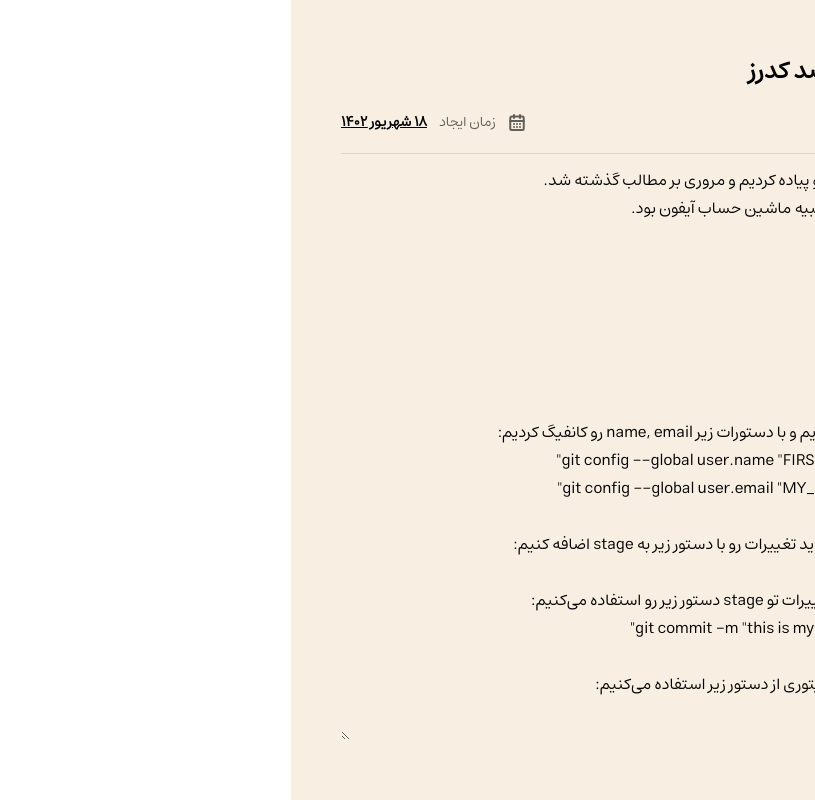
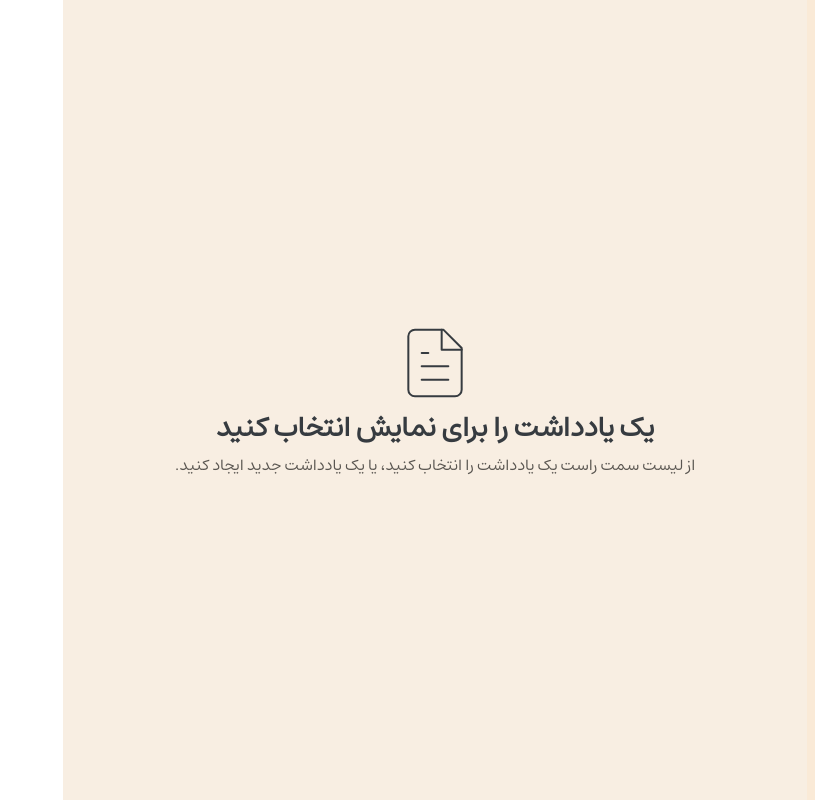
Before and after one commit to soltanipoor/noted, a React (Vite) app: page / in a window 1280 px wide. Shown: the whole page, without its empty margins (465-1280 px from the left). Built offline with nearby package versions, Linux system fonts and the light colour scheme.

Commit message:
feat: create note logic - part 1

```diff
--- /dev/null
+++ b/src/components/Navbar/NavbarHeader.jsx
@@ -0,0 +1,25 @@
+import Logo from "@/assets/images/logo.svg";
+import PlusIcon from "@/assets/images/icons/plus.svg";
+import SearchIcon from "@/assets/images/icons/search.svg";
+import { useContext } from "react";
+import { noteContext } from "@/providers/NoteProvider";
+
+const NavBarHeader = () => {
+  const { toggleNewNoteMode } = useContext(noteContext);
+
+  return (
+    <header>
+      <img src={Logo} />
+      <button className="search-button">
+        <img src={SearchIcon} />
+      </button>
+
+      <button className="new-note-button" onClick={() => toggleNewNoteMode()}>
+        <img src={PlusIcon} />
+        یادداشت جدید
+      </button>
+    </header>
+  );
+};
+
+export default NavBarHeader;
--- a/src/components/Navbar/index.jsx
+++ b/src/components/Navbar/index.jsx
@@ -1,7 +1,4 @@
-import Logo from "@/assets/images/logo.svg";
-import PlusIcon from "@/assets/images/icons/plus.svg";
-import SearchIcon from "@/assets/images/icons/search.svg";
-
+import NavBarHeader from "./NavbarHeader";
 import NavbarFolders from "./NavbarFolders";
 import NavbarLastNotes from "./NavbarLastNotes";
 
@@ -10,17 +7,7 @@ import "./NavBar.css";
 function NavBar() {
   return (
     <div id="nav-bar">
-      <header>
-        <img src={Logo} />
-        <button className="search-button">
-          <img src={SearchIcon} />
-        </button>
-
-        <button className="new-note-button">
-          <img src={PlusIcon} />
-          یادداشت جدید
-        </button>
-      </header>
+      <NavBarHeader />
 
       <NavbarLastNotes />
 
--- a/src/components/Note/Note.css
+++ b/src/components/Note/Note.css
@@ -95,4 +95,5 @@
 
 .note-form__content textarea:focus {
   outline: none;
+  background-color: rgba(0, 0, 0, 0.025);
 }
--- a/src/components/Note/index.jsx
+++ b/src/components/Note/index.jsx
@@ -1,16 +1,14 @@
-import { useState } from "react";
+import NoteForm from "./NoteForm";
+import { useContext } from "react";
 import EmptyNote from "./EmptyNote";
+import { noteContext } from "@/providers/NoteProvider";
+
 import "./Note.css";
-import NoteForm from "./NoteForm";
 
 function Note() {
-  const [showNoteForm, setShowNoteForm] = useState(true)
+  const { isNewNoteMode } = useContext(noteContext);
 
-  return (
-    <div id="note">
-      {showNoteForm ? <NoteForm/> : <EmptyNote />}
-    </div>
-  );
+  return <div id="note">{isNewNoteMode ? <NoteForm /> : <EmptyNote />}</div>;
 }
 
 export default Note;
--- /dev/null
+++ b/src/providers/NoteProvider.jsx
@@ -0,0 +1,20 @@
+import { createContext, useState } from "react";
+
+const noteContext = createContext();
+
+function NoteProvider({ children }) {
+  const [isNewNoteMode, setIsNewNoteMode] = useState(false);
+
+  const toggleNewNoteMode = () => {
+    setIsNewNoteMode(!isNewNoteMode);
+  };
+
+  const value = {
+    isNewNoteMode,
+    toggleNewNoteMode,
+  };
+
+  return <noteContext.Provider value={value}>{children}</noteContext.Provider>;
+}
+
+export { NoteProvider, noteContext };
```
Also changed, not shown: src/App.jsx (+9 -8 lines).
